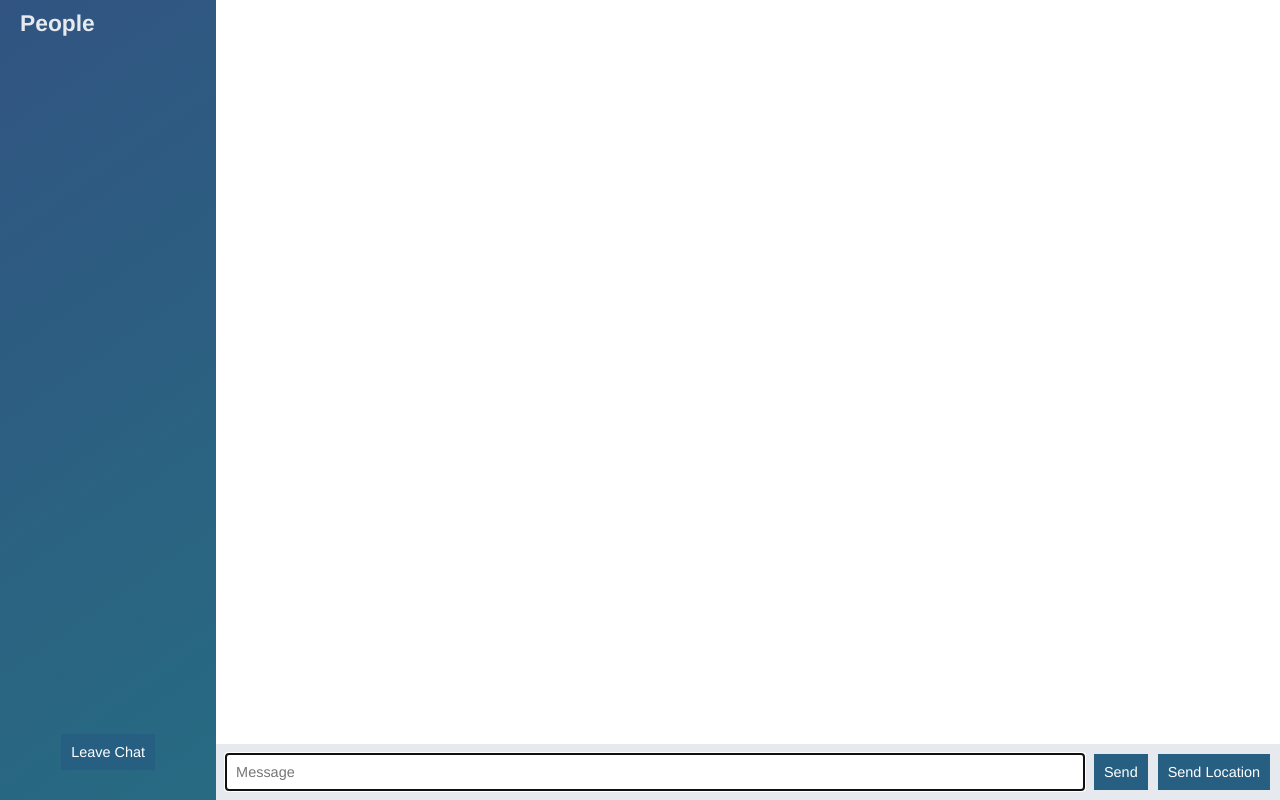
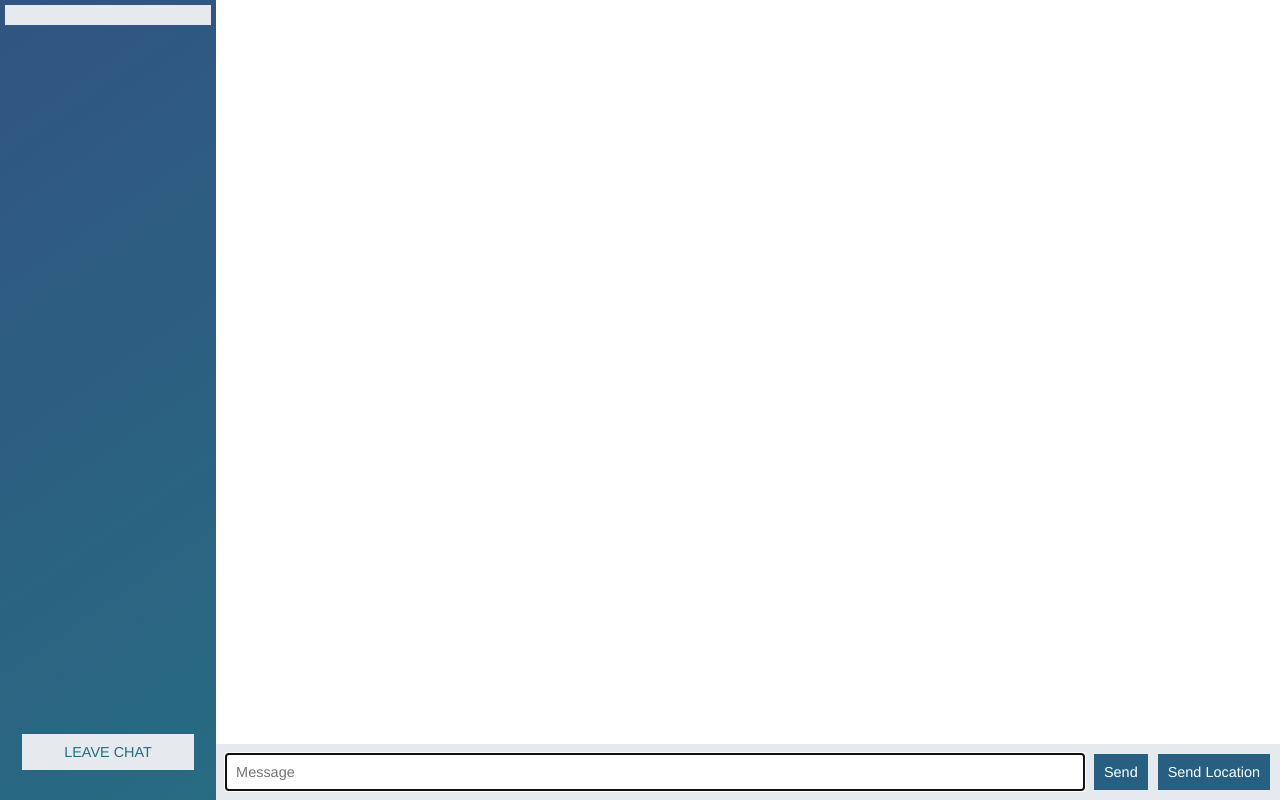
Before and after one commit to borisadamyan/CHAT-NODE.JS, a website: page public/chat.html in a window 1280 px wide. Drawn offline with nearby package versions, Linux system fonts and the light colour scheme; no server answers.

```diff
--- a/public/chat.html
+++ b/public/chat.html
@@ -8,15 +8,14 @@
 </head>
 <body class="chat">
   <div class="chat__sidebar">
-    <h3>People</h3>
+    <h3 id="roomTitle"></h3>
+    <h3 id="nowOnline"></h3>
     <div id="users"></div>
-    <div id="rooms"></div>
     <div id="exit">
       <form action="index.html">
         <button id="leave">Leave Chat</button>
       </form>
     </div>
-
   </div>
 
   <div class="chat__main">
--- a/public/css/styles.css
+++ b/public/css/styles.css
@@ -81,6 +81,7 @@
   padding: 10px;
   margin: 10px;
   color: #fff;
+  text-transform: uppercase;
 }
 .leftSide-form__form h3{
 
@@ -109,7 +110,7 @@
 }
 
 .chat__sidebar {
-  overflow-y: scroll;
+  overflow: hidden;
   width: 260px;
   height: 100vh;
   background: -moz-linear-gradient(125deg, rgba(39,107,130,1) 0%, rgba(49,84,129,1) 100%); /* ff3.6+ */
@@ -123,8 +124,19 @@
 
 .chat__sidebar h3 {
   color: #e6eaee;
-  margin: 10px 20px;
-  text-align: left;
+  margin: 50px 0 20px;
+  text-align: center;
+  font-size: 18px;
+}
+
+.chat__sidebar #roomTitle{
+  background: #e6eaee;
+  margin: 5px;
+  color: rgba(39,107,130,1);
+  text-align: center;
+  padding: 10px 5px;
+  text-transform: uppercase;
+  font-size: 22px;
 }
 
 .chat__sidebar ul {
@@ -209,6 +221,15 @@
   text-align: center;
   width: 100%;
 }
+#leave{
+  background: #e6eaee;
+  color: rgba(39,107,130,1);
+  text-align: center;
+  padding: 10px 5px;
+  text-transform: uppercase;
+  width: 80%;
+  margin: 0 auto;
+}
 
 @media (max-width: 600px) {
   * {
--- a/public/js/chat.js
+++ b/public/js/chat.js
@@ -30,13 +30,23 @@
   });
 });
 
+socket.on('getRoomName', function (room) {
+  console.log(room.name);
+  $('#roomTitle').text(room.name);
+});
+
 socket.on('updateUserList', function (users) {
   var ol = $('<ol></ol>');
   users.forEach(function (user) {
     ol.append($('<li></li>').text(user));
   });
   $('#users').html(ol);
+  $('#nowOnline').html(`Now Online ( ${users.length} )`);
   console.log(users);
+});
+socket.on('setRoomName', function (roomName) {
+  var roomTitle = $('#roomTitle');
+  roomTitle.html(roomName);
 });
 
 socket.on('disconnect', function () {
--- a/server/utils/rooms.js
+++ b/server/utils/rooms.js
@@ -18,7 +18,7 @@
     console.log('Remove User', room);
     return room;
   }
-  getRooms(name){
+  getRoomName(name){
     return this.rooms.filter((room) =>  room.name === name)[0];
   }
   getRoomsList(){
```
Also changed, not shown: server/server.js (+25 -5 lines).
